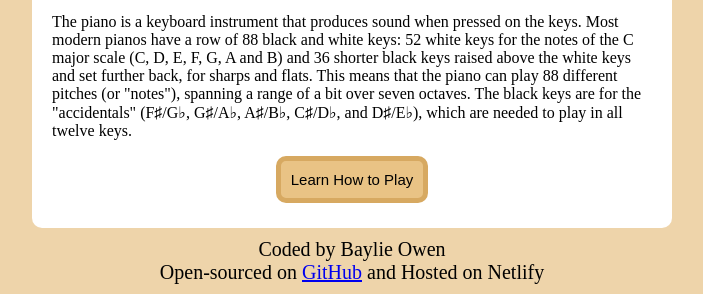
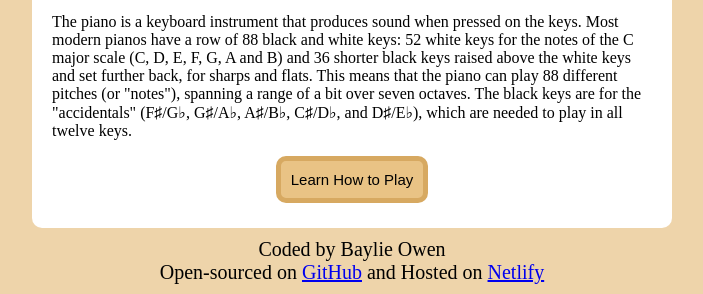
Before and after one commit to bbelewe/SheCodes-Basics-Add-On, a plain HTML site: page index.html in a window 1280 px wide. Shown: the part 923-1217 px from the top of the page, without its empty margins (288-991 px from the left). Drawn offline with Linux system fonts and the light colour scheme.

Commit message:
Added Netlify link

```diff
--- a/index.html
+++ b/index.html
@@ -157,7 +157,12 @@
           target="_blank"
           >GitHub</a
         >
-        and Hosted on Netlify
+        and Hosted on
+        <a
+          href="https://bbelewe-shecodes-basics-add-on.netlify.app/"
+          target="_blank"
+          >Netlify</a
+        >
       </div>
     </footer>
 
```
